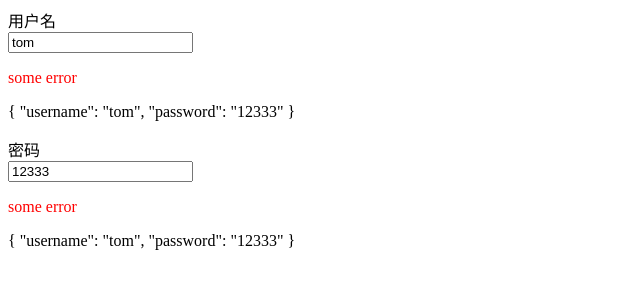
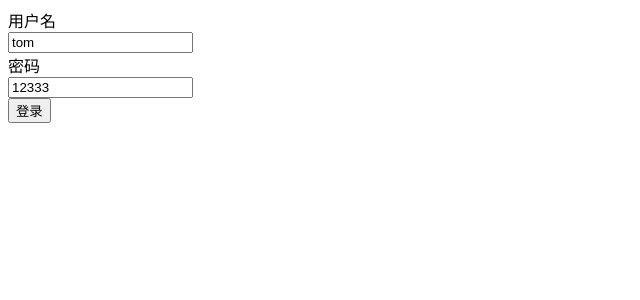
Before and after one commit to lisongyu/vuedesign, a Vue app: page /#/form in a window 1280 px wide. Shown: the top 300 px of the page, without its empty margins (0-640 px from the left). Built offline with nearby package versions, Linux system fonts and the light colour scheme.

Commit message:
提交form

```diff
--- a/package.json
+++ b/package.json
@@ -8,6 +8,7 @@
     "lint": "vue-cli-service lint"
   },
   "dependencies": {
+    "async-validator": "^3.5.2",
     "core-js": "^3.6.5",
     "node-sass": "5.0.0",
     "sass-loader": "10.1.1",
--- a/src/pages/form/KFormItem.vue
+++ b/src/pages/form/KFormItem.vue
@@ -6,23 +6,55 @@
     <slot></slot>
     <!-- 错误提示信息 -->
     <p v-if="error" class="error">{{error}}</p>
-    <p>{{form.model}}</p>
+    <!-- <p>{{form.model[prop]}}</p> -->
   </div>
 </template>
 <script>
+  import Schema from 'async-validator'
 export default {
+  inject:['form'],
   props:{
     label:{
       type:String,
       default:''
+    },
+    prop:{
+      type:String,
+      default:''
     }
   },
-  inject:['form'],
   data(){
     return {
-      error:'some error'
+      error:''
     }
-  }
+  },
+  mounted(){
+    this.$on('validate',()=>{
+      this.validate()
+    })
+  },
+  methods: {
+    validate(){
+      // 当前表单的校验
+      console.log('do validate')
+      // element 使用的是async-validator
+      // 获取校验规则和当前数据
+      const rules =this.form.rules[this.prop]
+      const value =this.form.model[this.prop]
+      const schema =new Schema({
+        [this.prop]:rules
+      })
+      // 返回promise，全局可以统一处理
+     return schema.validate({[this.prop]:value},errors=>{
+        // errors存在，则校验失败
+        if(errors){
+          this.error=errors[0].message
+        }else{
+          this.error=''
+        }
+      })
+    }
+  },
 }
 </script>
 <style lang="scss" scoped>
--- a/src/pages/form/Kinput.vue
+++ b/src/pages/form/Kinput.vue
@@ -22,6 +22,7 @@ export default {
   methods:{
     onInput(e){
       this.$emit('input',e.target.value)
+      this.$parent.$emit('validate')
     }
   }
 }
--- a/src/pages/form/index.vue
+++ b/src/pages/form/index.vue
@@ -1,12 +1,15 @@
 <template>
   <div>
-    <KForm :model="model">
-      <KFormItem label="用户名">
+    <KForm :model="model" :rules="rules" ref="loginForm">
+      <KFormItem label="用户名" prop="username">
           <KInput v-model="model.username" placeholder="请输入用户名"></KInput>
       </KFormItem>
-        <KFormItem label="密码">
+        <KFormItem label="密码" prop="password">
           <KInput v-model="model.password" placeholder="请输入密码"></KInput>
       </KFormItem>
+      <KFormItem >
+       <button @click="login">登录</button>
+    </KFormItem>
     </KForm>
 
   </div>
@@ -28,9 +31,30 @@ export default {
       model:{
         username:'tom',
         password:'12333'
+      },
+      rules:{
+        username:[
+          {required:true,message:'请输入用户名'}
+        ],
+        password:[
+          {required:true,message:'请输入密码'}
+        ]
+
       }
     }
-  }
+  },
+  methods: {
+    login(){
+      this.$refs.loginForm.validate(isValid=>{
+          if(isValid){
+            // 合法
+            console.log('request login')
+          }else{
+            alert('校验失败')
+          }
+        })
+    }
+  },
 
 }
 </script>
--- a/src/pages/form/kForm.vue
+++ b/src/pages/form/kForm.vue
@@ -20,6 +20,20 @@
       },
       rules:Object
     },
+    methods:{
+      validate(cb){
+        // 全局校验方法
+        // 1.执行内部所有的FormItem校验方法，统一处理结果
+        // 将FromItem数组转换为Promise数组
+        const tasks=this.$children
+        .filter(item=>item.prop)
+        .map(item=>item.validate())
+        // 2.统一检查校验结果
+        Promise.all(tasks)
+        .then(()=>cb(true))
+        .catch(()=>cb(false))
+      }
+    }
   }
 </script>
 
```
Also changed, not shown: 1 other file (tests, documents, lock files or other folders).
